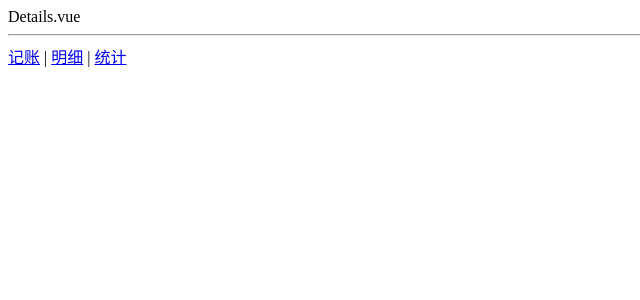
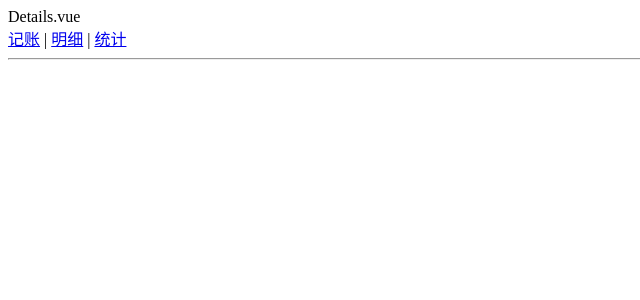
Before and after one commit to ShigureRain/moneycat, a Vue app: page /#/details in a window 1280 px wide. Shown: the top 300 px of the page, without its empty margins (0-640 px from the left). Built offline with nearby package versions, Linux system fonts and the light colour scheme.

Commit message:
引入全局组件<Nav/>

```diff
--- a/src/App.vue
+++ b/src/App.vue
@@ -2,13 +2,6 @@
   <div>
     <router-view/>
     <hr/>
-    <div>
-      <router-link to="/money">记账</router-link>
-      |
-      <router-link to="/details">明细</router-link>
-      |
-      <router-link to="/statistics">统计</router-link>
-    </div>
   </div>
 </template>
 
--- /dev/null
+++ b/src/components/Nav.vue
@@ -0,0 +1,19 @@
+<template>
+  <div>
+    <router-link to="/money">记账</router-link>
+    |
+    <router-link to="/details">明细</router-link>
+    |
+    <router-link to="/statistics">统计</router-link>
+  </div>
+</template>
+
+<script lang="ts">
+export default {
+  name: 'Nav'
+};
+</script>
+
+<style lang="scss" scoped>
+
+</style>
--- a/src/main.ts
+++ b/src/main.ts
@@ -3,8 +3,11 @@
 import './registerServiceWorker'
 import router from './router'
 import store from './store'
+import Nav from '@/components/Nav.vue';
 
 Vue.config.productionTip = false
+
+Vue.component('Nav',Nav)
 
 new Vue({
   router,
--- a/src/views/Details.vue
+++ b/src/views/Details.vue
@@ -1,10 +1,13 @@
 <template>
-  <div>Details.vue</div>
+  <div>Details.vue
+    <Nav/>
+  </div>
 </template>
 
 <script lang="ts">
+
 export default {
-  name: 'Details'
+  name: 'Details',
 };
 </script>
 
--- a/src/views/Money.vue
+++ b/src/views/Money.vue
@@ -1,10 +1,12 @@
 <template>
-  <div>Money.vue</div>
+  <div>Money.vue
+    <Nav />
+  </div>
 </template>
 
 <script lang="ts">
 export default {
-  name: 'Money'
+  name: 'Money',
 };
 </script>
 
--- a/src/views/Statistics.vue
+++ b/src/views/Statistics.vue
@@ -1,10 +1,13 @@
 <template>
-  <div>Statistics.vue</div>
+  <div>Statistics.vue
+    <Nav/>
+  </div>
 </template>
 
 <script lang="ts">
+
 export default {
-  name: 'Statistics'
+  name: 'Statistics',
 };
 </script>
 
```
